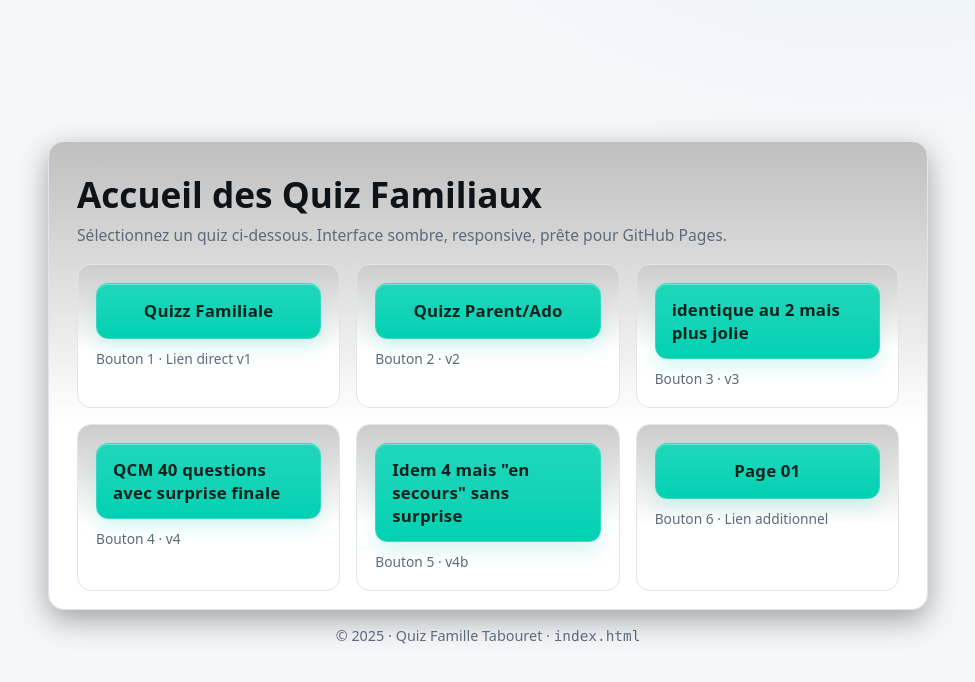
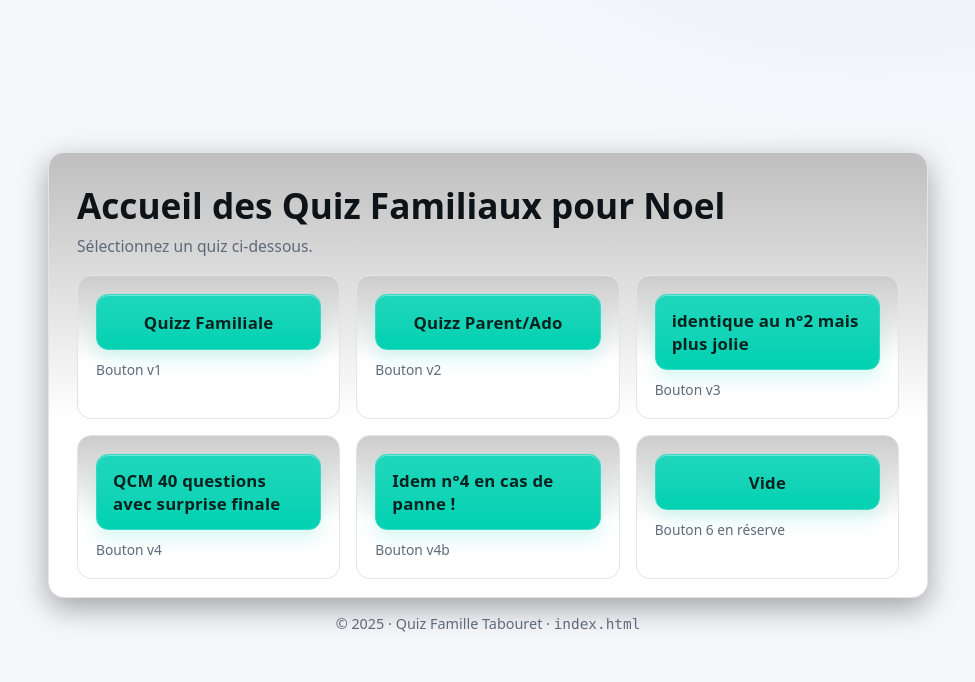
Before and after one commit to Canard76/index, a plain HTML site: page index.html in a window 1280 px wide. Shown: the whole page, without its empty margins (152-1127 px from the left). Drawn offline with Linux system fonts and the light colour scheme.

Commit message:
index.html

```diff
--- a/index.html
+++ b/index.html
@@ -96,32 +96,32 @@
 <body>
   <main class="container">
     <header>
-      <h1>Accueil des Quiz Familiaux</h1>
-      <p class="subtitle">Sélectionnez un quiz ci-dessous. Interface sombre, responsive, prête pour GitHub Pages.</p>
+      <h1>Accueil des Quiz Familiaux pour Noel</h1>
+      <p class="subtitle">Sélectionnez un quiz ci-dessous.</p>
       <section class="grid">
         <article class="card">
           <a class="btn" href="https://canard76.github.io/quiz-famille-tabouret" target="_blank" rel="noopener noreferrer">Quizz Familiale</a>
-          <span class="tag">Bouton 1 · Lien direct v1</span>
+          <span class="tag">Bouton v1</span>
         </article>
         <article class="card">
           <a class="btn" href="https://canard76.github.io/quiz-famille-tabouret-v2" target="_blank" rel="noopener noreferrer">Quizz Parent/Ado</a>
-          <span class="tag">Bouton 2 · v2</span>
+          <span class="tag">Bouton v2</span>
         </article>
         <article class="card">
-          <a class="btn" href="https://canard76.github.io/quiz-famille-tabouret-v3" target="_blank" rel="noopener noreferrer">identique au 2 mais plus jolie</a>
-          <span class="tag">Bouton 3 · v3</span>
+          <a class="btn" href="https://canard76.github.io/quiz-famille-tabouret-v3" target="_blank" rel="noopener noreferrer">identique au n°2 mais plus jolie</a>
+          <span class="tag">Bouton v3</span>
         </article>
         <article class="card">
           <a class="btn" href="https://canard76.github.io/quiz-famille-tabouret-v4" target="_blank" rel="noopener noreferrer">QCM 40 questions avec surprise finale</a>
-          <span class="tag">Bouton 4 · v4</span>
+          <span class="tag">Bouton v4</span>
         </article>
         <article class="card">
-          <a class="btn" href="https://canard76.github.io/quiz-famille-tabouret-v4b" target="_blank" rel="noopener noreferrer">Idem 4 mais "en secours" sans surprise</a>
-          <span class="tag">Bouton 5 · v4b</span>
+          <a class="btn" href="https://canard76.github.io/quiz-famille-tabouret-v4b" target="_blank" rel="noopener noreferrer">Idem n°4 en cas de panne !</a>
+          <span class="tag">Bouton v4b</span>
         </article>
         <article class="card">
-          <a class="btn" href="https://canard76.github.io/page_01" target="_blank" rel="noopener noreferrer">Page 01</a>
-          <span class="tag">Bouton 6 · Lien additionnel</span>
+          <a class="btn" href="https://canard76.github.io/page_01" target="_blank" rel="noopener noreferrer">Vide</a>
+          <span class="tag">Bouton 6 en réserve</span>
         </article>
       </section>
     </header>
```
